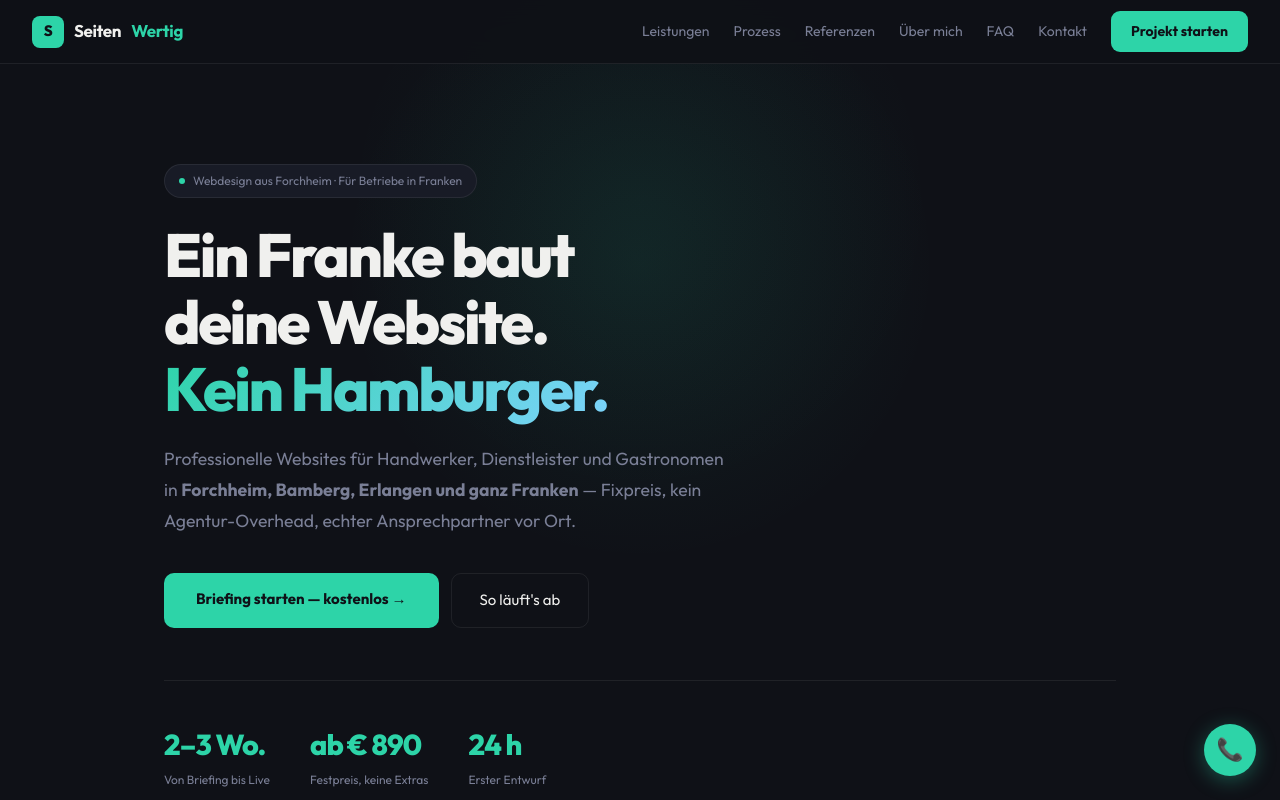
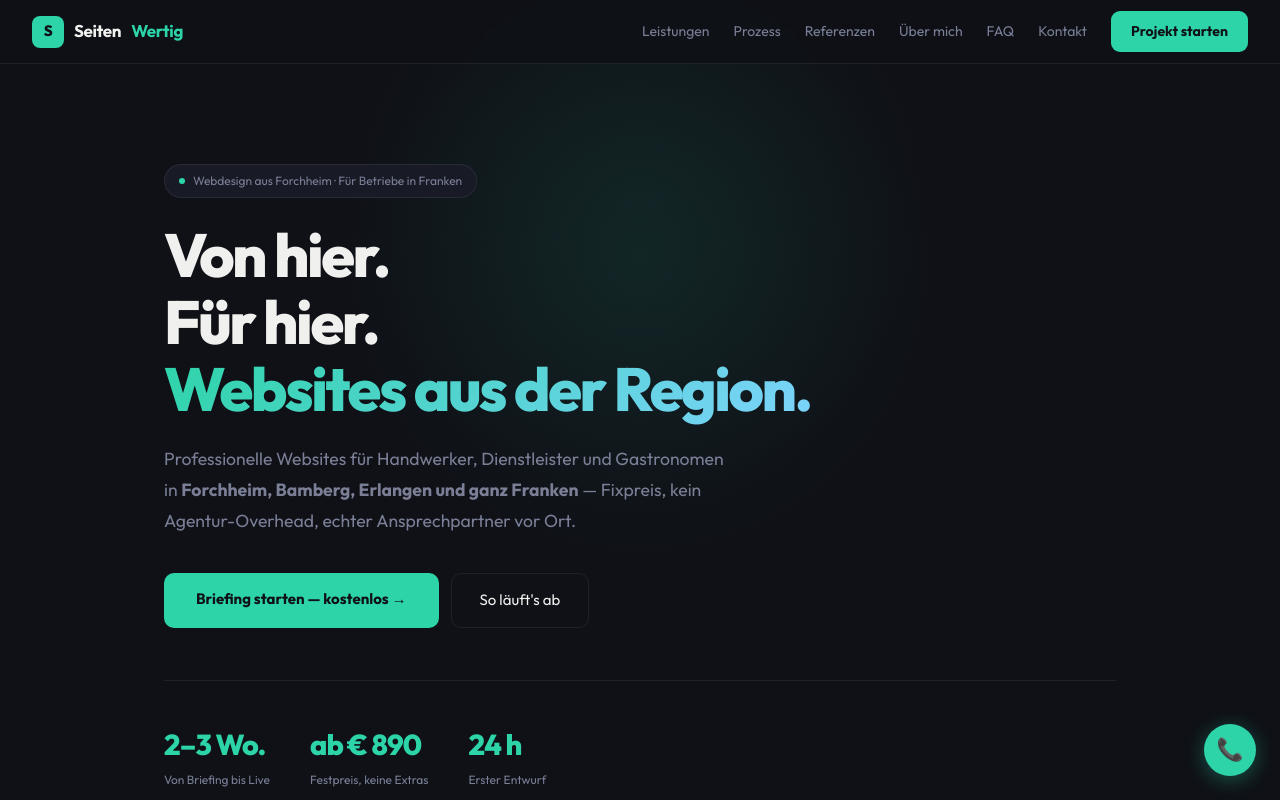
Before and after one commit to jgm-collab/Seitenwertig, a plain HTML site: page index.html in a window 1280 px wide. Shown: the top 800 px of the page. Drawn offline with Linux system fonts and the light colour scheme.

Commit message:
Update index.html

```diff
--- a/index.html
+++ b/index.html
@@ -232,9 +232,9 @@ footer{background:var(--bg-card);border-top:1px solid var(--border);padding:48px
     <span>Webdesign aus Forchheim · Für Betriebe in Franken</span>
   </div>
   <h1 class="fade-up d1">
-    Ein Franke baut<br>
-    deine Website.<br>
-    <span class="hero-gradient">Kein Hamburger.</span>
+    Von hier.<br>
+    Für hier.<br>
+    <span class="hero-gradient">Websites aus der Region.</span>
   </h1>
   <p class="hero-sub fade-up d2">
     Professionelle Websites für Handwerker, Dienstleister und Gastronomen
```
